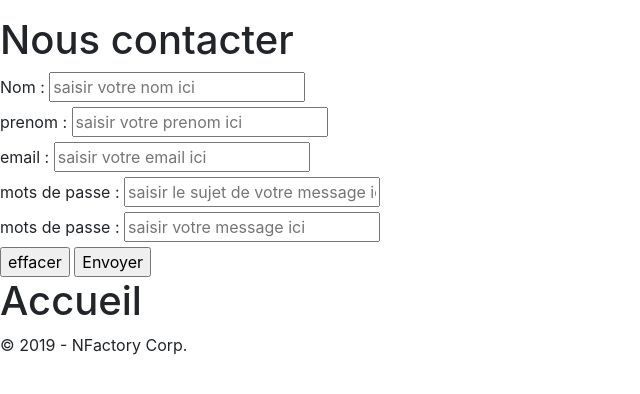
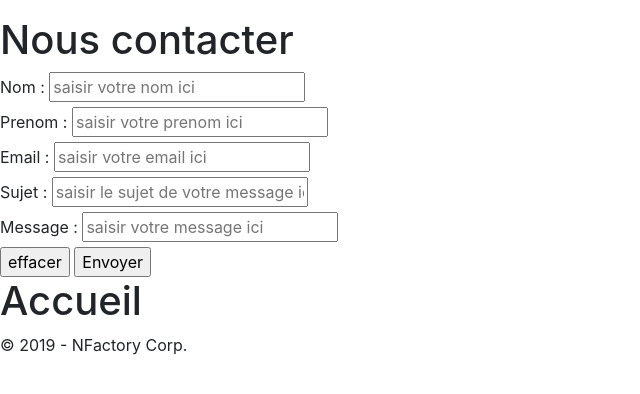
Before and after one commit to Eugenieberry/front, a PHP site: page /PHP1/index.php in a window 1280 px wide. Shown: the part 120-514 px from the top of the page, without its empty margins (0-640 px from the left). Run offline with PHP 8.4, Linux system fonts and the light colour scheme; some libraries are stand-ins or nearby versions.

Commit message:
correction index

```diff
--- a/pages/contact.php
+++ b/pages/contact.php
@@ -11,13 +11,13 @@
 
     <div><label for="nom"> Nom : </label> <input type="text" id="nom" name="nom" placeholder="saisir votre nom ici" /></div>
 
-    <div><label for="prenom"> prenom : </label> <input type="text" id="prenom" name="prenom" placeholder="saisir votre prenom ici"/></div>
+    <div><label for="prenom"> Prenom : </label> <input type="text" id="prenom" name="prenom" placeholder="saisir votre prenom ici"/></div>
 
-    <div><label for="email"> email : </label> <input type="text" id="email" name="email" placeholder="saisir votre email ici" /></div>
+    <div><label for="email"> Email : </label> <input type="text" id="email" name="email" placeholder="saisir votre email ici" /></div>
 
-    <div><label for="sujet"> mots de passe : </label> <input type="sujet" id="sujet" name="sujet" placeholder="saisir le sujet de votre message ici"/></div>
+    <div><label for="sujet"> Sujet : </label> <input type="sujet" id="sujet" name="sujet" placeholder="saisir le sujet de votre message ici"/></div>
 
-    <div><label for="message"> mots de passe : </label> <input type="message" id="message" name="message" placeholder="saisir votre message ici"/></div>
+    <div><label for="message"> Message : </label> <input type="message" id="message" name="message" placeholder="saisir votre message ici"/></div>
 
 
     <input type="reset" value="effacer">
```
